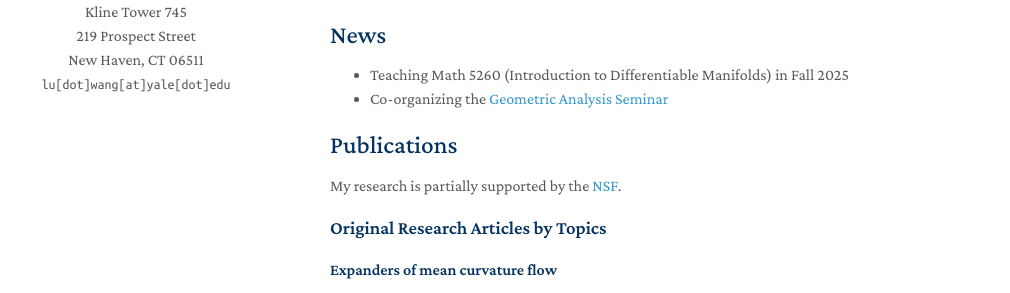
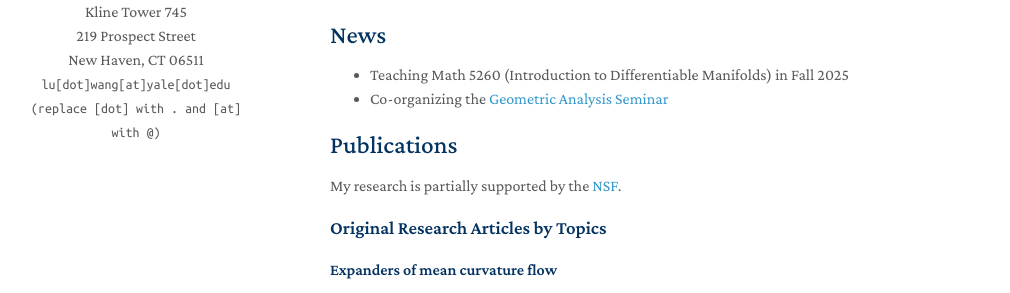
Before and after one commit to drwanglu/drwanglu.github.io, a Jekyll site: the page built from index.md, in a window 1280 px wide. Shown: the part 296-589 px from the top of the page, without its empty margins (140-1150 px from the left). Built offline with Jekyll 4.4.1, drawn with Linux system fonts in a browser that asks for light colours; a style sheet for code colours, icons or effects is not loaded; our own code applies the rules of GitHub Pages for plain Markdown files.

Commit message:
Update _config.yml

```diff
--- a/_config.yml
+++ b/_config.yml
@@ -1,7 +1,7 @@
 # Basic Information
 title: Lu Wang
 affiliation: Kline Tower 745 <br> 219 Prospect Street <br> New Haven, CT 06511
-email: lu[dot]wang[at]yale[dot]edu
+email: lu[dot]wang[at]yale[dot]edu <br> (replace [dot] with . and [at] with @)
 
 # Search Engine Optimization (SEO)
 # The following information is used to improve the website traffic from search engines, e.g., Google.
```
